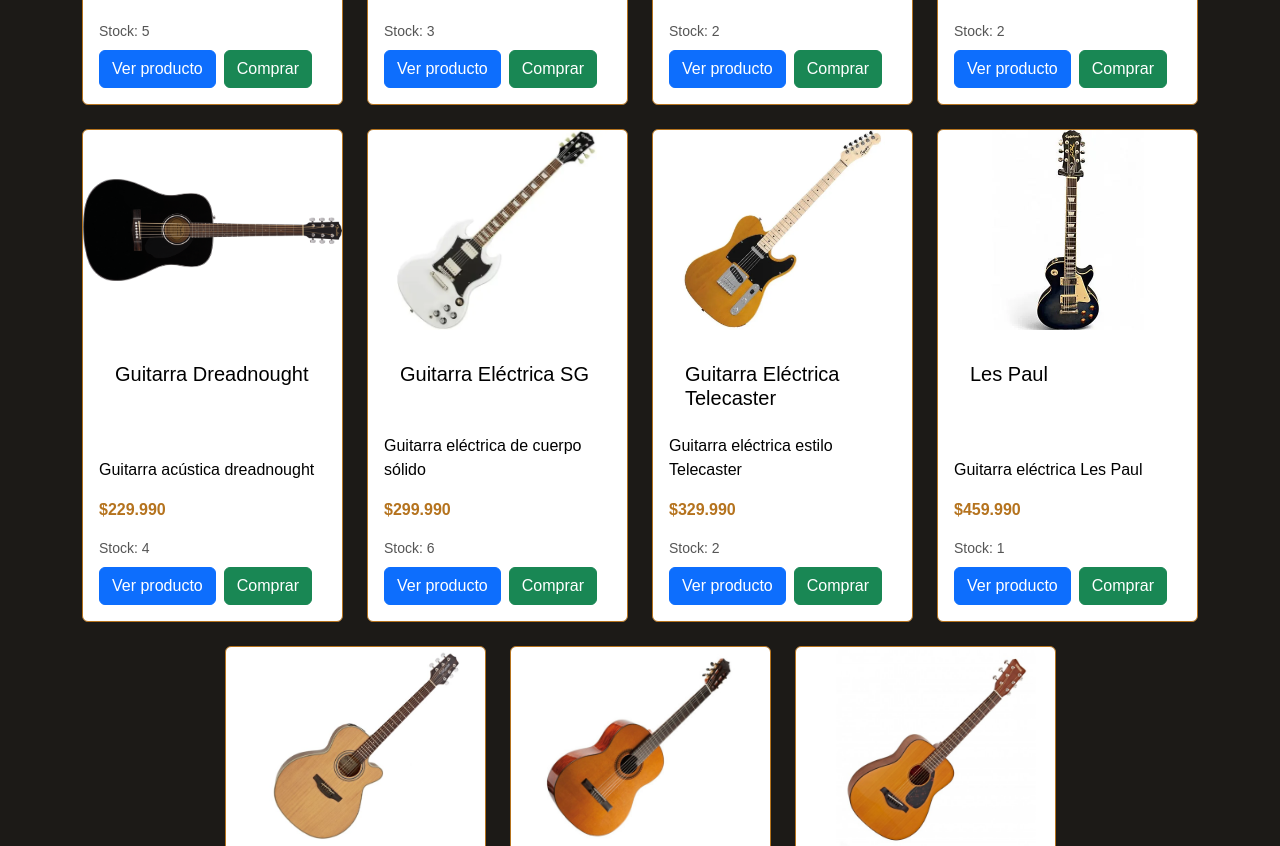
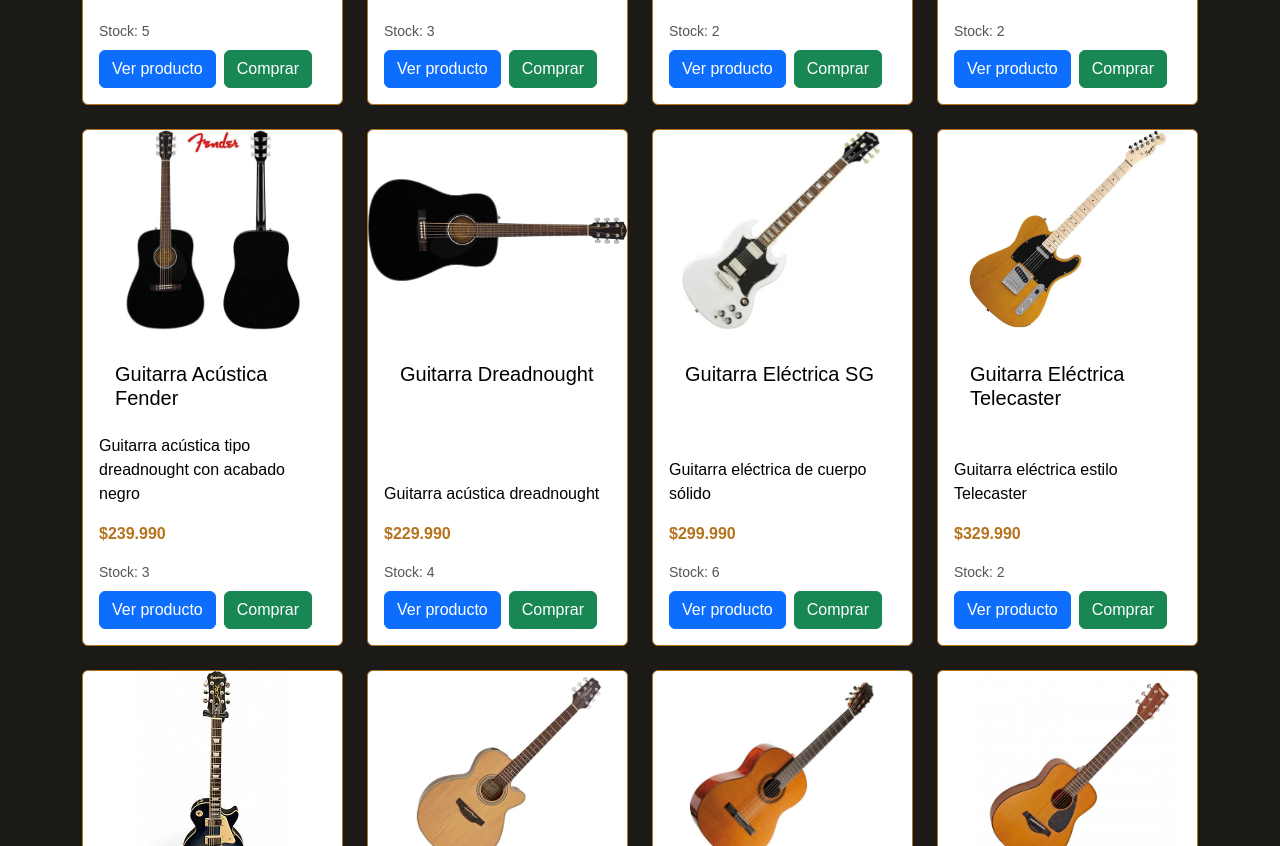
Before and after one commit to Reikan2119/React-SonidoVivo, a React (Vite) app: page /productos in a window 1280 px wide. Shown: the part 740-1586 px from the top of the page. Built offline with nearby package versions, Linux system fonts and the light colour scheme.

Commit message:
feat(productos): agregar guitarra acustica Fender
Se incorpora el producto 112 con la imagen s-l500.webp que no estaba en uso.

```diff
--- a/src/paginas/paginaProductos.tsx
+++ b/src/paginas/paginaProductos.tsx
@@ -8,6 +8,7 @@ export const guitarras = [
   { id: 102, titulo: "Guitarra Acústica Folk", descripcion: "Guitarra acústica folk", precio: 199990, stock: 3, imagen: encodeURI("/img/Instrumentos/Guitarra Acústica Folk.jpg") },
   { id: 110, titulo: "Guitarra Acústica Folk II", descripcion: "Guitarra acústica folk (modelo 2)", precio: 209990, stock: 2, imagen: encodeURI("/img/Instrumentos/Guitarra Acústica Folk_2.jpg") },
   { id: 111, titulo: "Guitarra Acústica Folk III", descripcion: "Guitarra acústica folk (modelo 3)", precio: 219990, stock: 2, imagen: encodeURI("/img/Instrumentos/Guitarra Acústica Folk_3.jpg") },
+  { id: 112, titulo: "Guitarra Acústica Fender", descripcion: "Guitarra acústica tipo dreadnought con acabado negro", precio: 239990, stock: 3, imagen: encodeURI("/img/Instrumentos/s-l500.webp") },
   { id: 103, titulo: "Guitarra Dreadnought", descripcion: "Guitarra acústica dreadnought", precio: 229990, stock: 4, imagen: encodeURI("/img/Instrumentos/Guitarra_Dreadnought.png") },
   { id: 104, titulo: "Guitarra Eléctrica SG", descripcion: "Guitarra eléctrica de cuerpo sólido", precio: 299990, stock: 6, imagen: encodeURI("/img/Instrumentos/Guitarra_Eléctrica_SG.webp") },
   { id: 105, titulo: "Guitarra Eléctrica Telecaster", descripcion: "Guitarra eléctrica estilo Telecaster", precio: 329990, stock: 2, imagen: encodeURI("/img/Instrumentos/Guitarra_Eléctrica_Telecaster.webp") },
```
